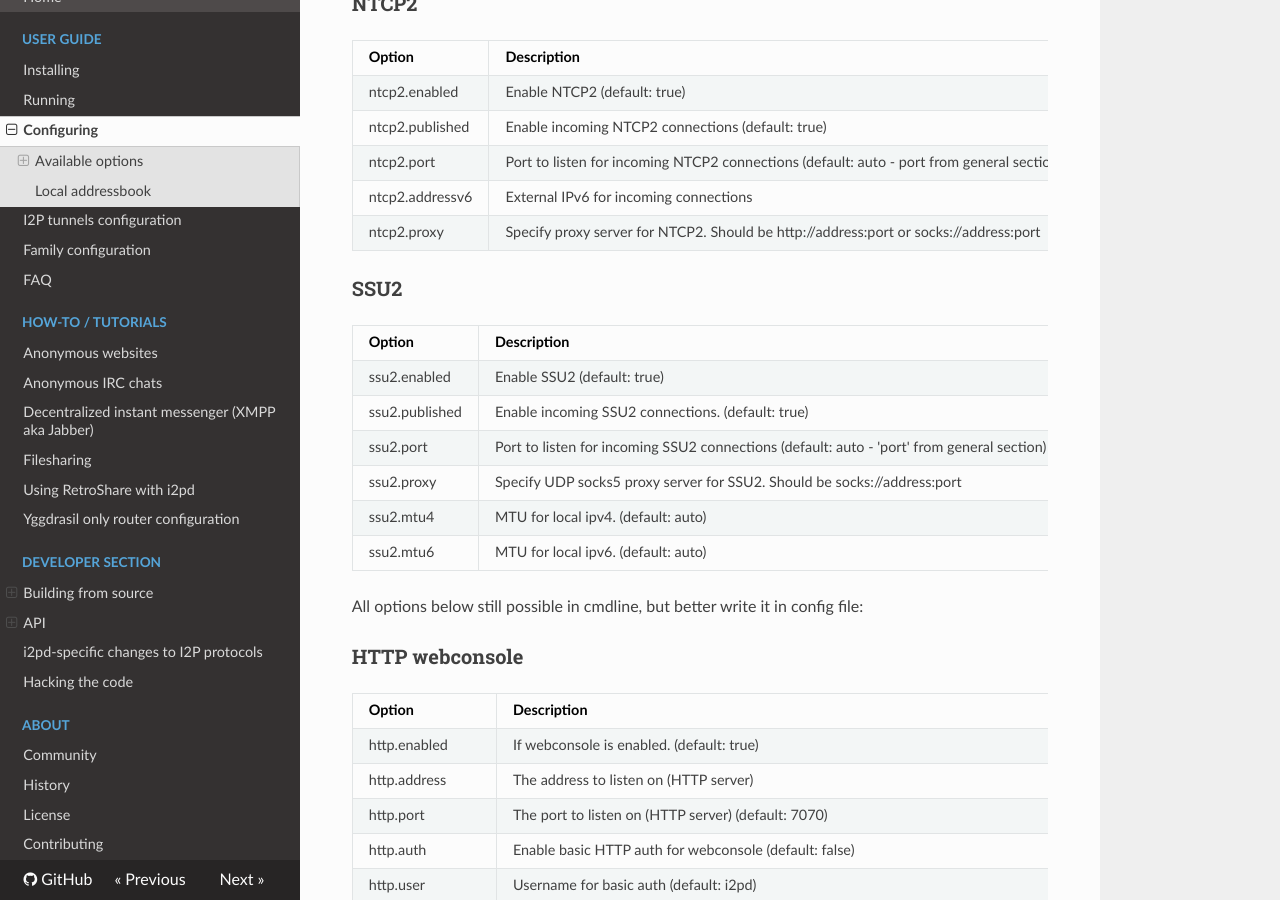
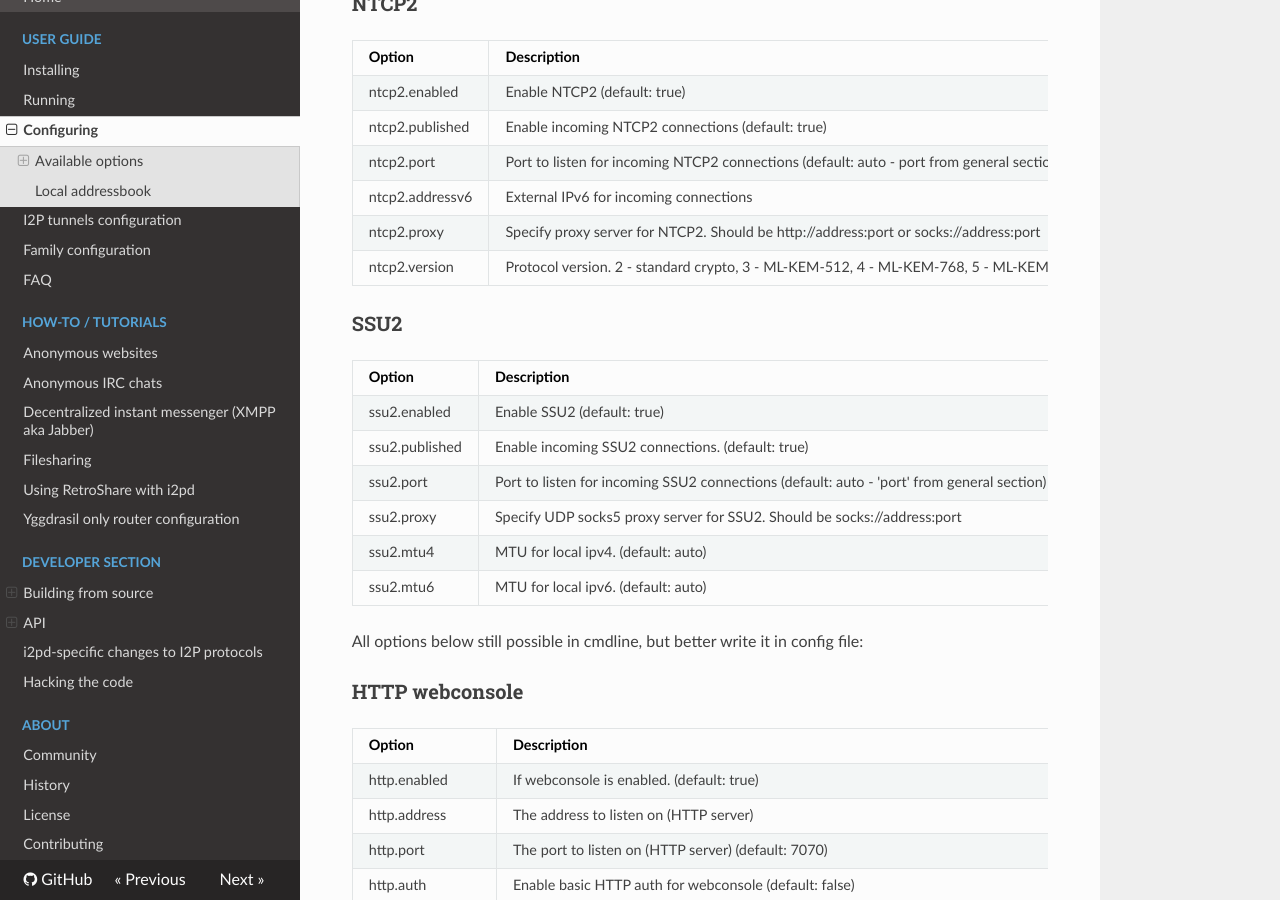
Before and after one commit to PurpleI2P/i2pd_docs_en, an MkDocs documentation site: the page built from docs/user-guide/configuration.md, in a window 1280 px wide and 900 px high, scrolled down 2158 px. Built offline with MkDocs 1.6.1, drawn with Linux system fonts in a browser that asks for light colours; nearby versions of some CDN libraries.

Commit message:
ntcp2.version

```diff
--- a/docs/user-guide/configuration.md
+++ b/docs/user-guide/configuration.md
@@ -83,6 +83,7 @@ ntcp2.published                        | Enable incoming NTCP2 connections (defa
 ntcp2.port                             | Port to listen for incoming NTCP2 connections (default: auto - port from general section)
 ntcp2.addressv6                        | External IPv6 for incoming connections
 ntcp2.proxy                            | Specify proxy server for NTCP2. Should be http://address:port or socks://address:port
+ntcp2.version                          | Protocol version. 2 - standard crypto, 3 - ML-KEM-512, 4 - ML-KEM-768, 5 - ML-KEM-1024 (default: 2)
 
 ### SSU2
 
```
